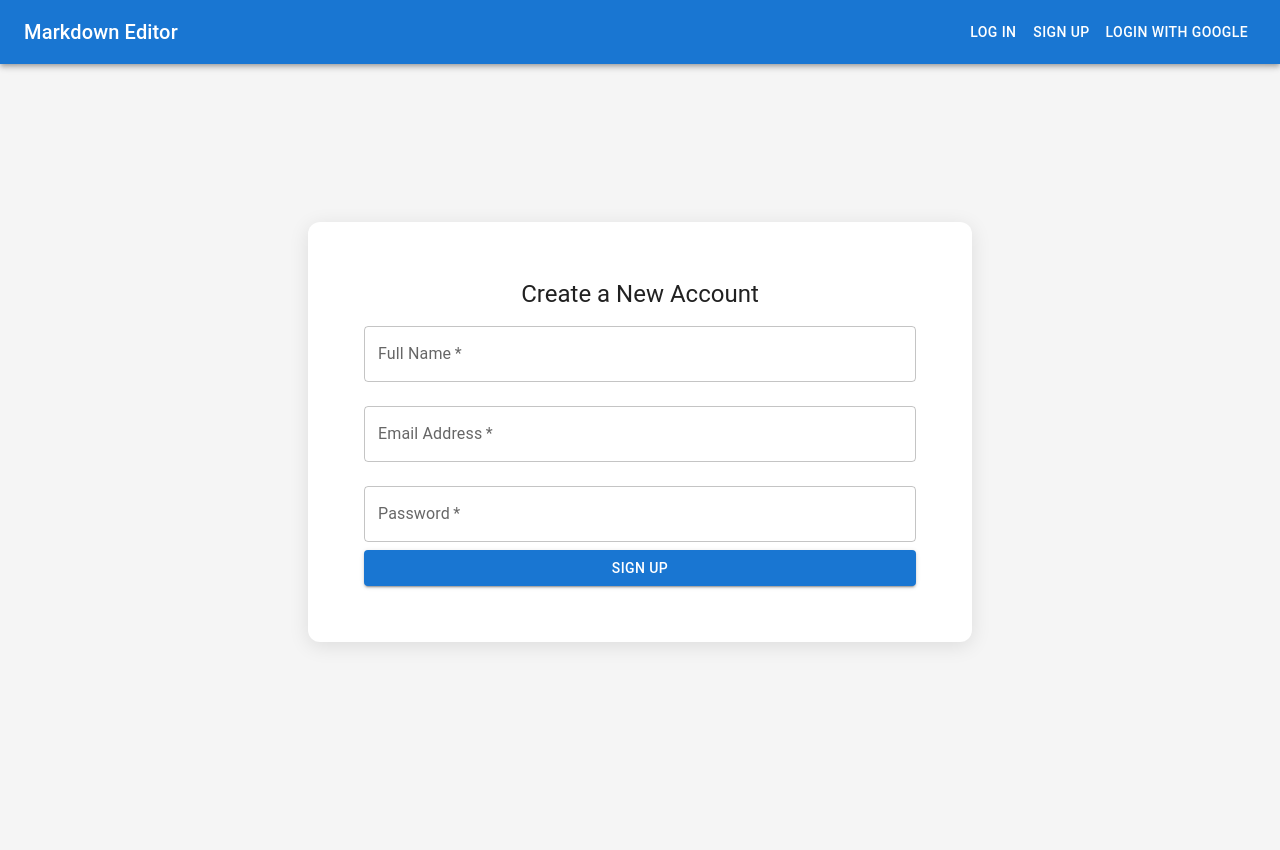
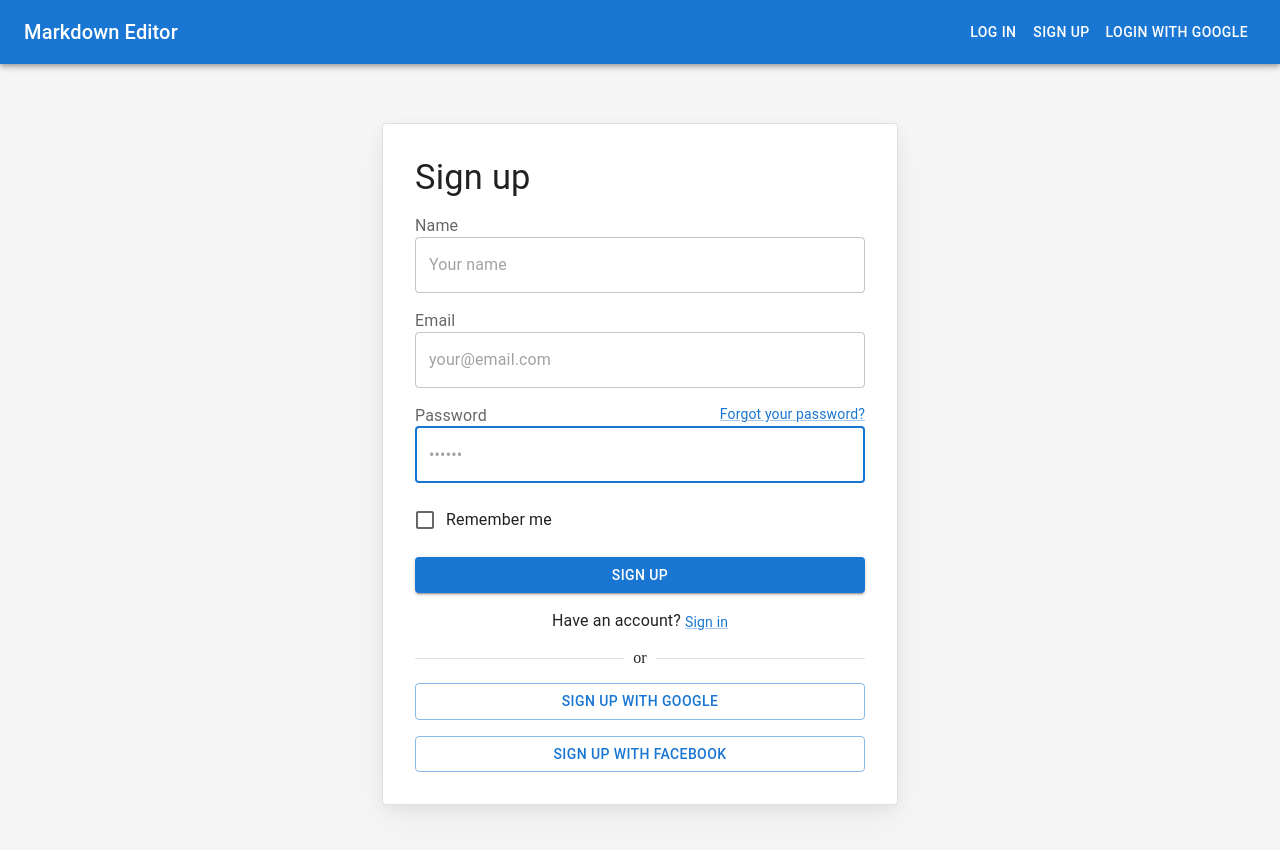
Before and after one commit to RihamAl/markdown_editor, a React (Vite) app: page /signup in a window 1280 px wide. Shown: the top 850 px of the page. Before the commit the page ends 800 px from the top, so only its background shows below. Built offline with nearby package versions, Linux system fonts and the light colour scheme.

Commit message:
Implement signup page with validation

```diff
--- a/src/components/SignupForm.tsx
+++ b/src/components/SignupForm.tsx
@@ -1,81 +1,215 @@
-import { Box, Button, TextField, Typography } from "@mui/material";
-import { signup } from "../api/auth";
-import { useNavigate } from "react-router-dom";
-import { useState } from "react";
+import * as React from 'react';
+import Box from '@mui/material/Box';
+import Button from '@mui/material/Button';
+import MuiCard from '@mui/material/Card';
+import Checkbox from '@mui/material/Checkbox';
+import Divider from '@mui/material/Divider';
+import FormLabel from '@mui/material/FormLabel';
+import FormControl from '@mui/material/FormControl';
+import FormControlLabel from '@mui/material/FormControlLabel';
+import Link from '@mui/material/Link';
+import TextField from '@mui/material/TextField';
+import Typography from '@mui/material/Typography';
+import { styled } from '@mui/material/styles';
+import {signup} from '../api/auth';
+import { useNavigate } from 'react-router-dom';
+/* import ForgotPassword from './ForgotPassword';
+import { GoogleIcon, FacebookIcon, SitemarkIcon } from './CustomIcons';
+ */
+
+
+const Card = styled(MuiCard)(({ theme }) => ({
+  display: 'flex',
+  flexDirection: 'column',
+  alignSelf: 'center',
+  width: '100%',
+  padding: theme.spacing(4),
+  gap: theme.spacing(2),
+  boxShadow:
+    'hsla(220, 30%, 5%, 0.05) 0px 5px 15px 0px, hsla(220, 25%, 10%, 0.05) 0px 15px 35px -5px',
+  [theme.breakpoints.up('sm')]: {
+    width: '450px',
+  },
+  ...theme.applyStyles('dark', {
+    boxShadow:
+      'hsla(220, 30%, 5%, 0.5) 0px 5px 15px 0px, hsla(220, 25%, 10%, 0.08) 0px 15px 35px -5px',
+  }),
+}));
 
 export default function SignupForm() {
+
   const navigate = useNavigate();
-  const [loading, setLoading] = useState(false);
 
-  const handleSubmit = async (event: React.FormEvent) => {
-    event.preventDefault();
-    setLoading(true);
+  const [emailError, setEmailError] = React.useState(false);
+  const [emailErrorMessage, setEmailErrorMessage] = React.useState('');
+  const [passwordError, setPasswordError] = React.useState(false);
+  const [passwordErrorMessage, setPasswordErrorMessage] = React.useState('');
 
-    const form = event.target as HTMLFormElement;
-    const formData = new FormData(form);
-    const name = formData.get("name") as string;
-    const email = formData.get("email") as string;
-    const password = formData.get("password") as string;
 
-    try {
-      // use await
-      const user = await signup(name, email, password);
+  const handleSubmit = async (event: React.FormEvent<HTMLFormElement>) => {
+  event.preventDefault();
 
-      console.log("User signed up successfully:", user);
+  if (!validateInputs()) return;
 
-      if (user?.id) {
-        alert("Signup successful!");
-        navigate("/login"); // redirect to login page
-      } else {
-        alert("Signup failed. Please try again.");
-      }
-    } catch (error) {
-      console.error("Error signing up:", error);
-      alert("Signup failed. Please check your info and try again.");
-    } finally {
-      setLoading(false);
+  const data = new FormData(event.currentTarget);
+  const email = data.get('email') as string;
+  const password = data.get('password') as string;
+  const name = data.get('name') as string;
+  try {
+    const result = await signup(name , email, password);
+
+    if (result?.id) {
+      alert('Signup successful');
+      navigate('/login');
     }
+  } catch (error) {
+    alert('Signup failed');
+    console.error(error);
+  }
+};
+
+  const validateInputs = () => {
+    const email = document.getElementById('email') as HTMLInputElement;
+    const password = document.getElementById('password') as HTMLInputElement;
+    //const name = document.getElementById('name') as HTMLInputElement;
+
+    let isValid = true;
+
+    if (!email.value || !/\S+@\S+\.\S+/.test(email.value)) {
+      setEmailError(true);
+      setEmailErrorMessage('Please enter a valid email address.');
+      isValid = false;
+    } else {
+      setEmailError(false);
+      setEmailErrorMessage('');
+    }
+
+    if (!password.value || password.value.length < 6) {
+      setPasswordError(true);
+      setPasswordErrorMessage('Password must be at least 6 characters long.');
+      isValid = false;
+    } else {
+      setPasswordError(false);
+      setPasswordErrorMessage('');
+    }
+
+    return isValid;
   };
 
   return (
-    <Box display="flex" flexDirection="column" alignItems="center" width="100%">
-      <Typography component="h1" variant="h5">
-        Create a New Account
+    <Card variant="outlined">
+      <Box sx={{ display: { xs: 'flex', md: 'none' } }}>
+        {/* <SitemarkIcon /> */}
+      </Box>
+      <Typography
+        component="h1"
+        variant="h4"
+        sx={{ width: '100%', fontSize: 'clamp(2rem, 10vw, 2.15rem)' }}
+      >
+        Sign up
       </Typography>
+      <Box
+        component="form"
+        onSubmit={handleSubmit}
+        noValidate
+        sx={{ display: 'flex', flexDirection: 'column', width: '100%', gap: 2 }}
+      >
 
-      <Box component="form" onSubmit={handleSubmit} width="100%">
-        <TextField
-          required
+        <FormControl>
+  <FormLabel htmlFor="name">Name</FormLabel>
+  <TextField
+    id="name"
+    name="name"
+    placeholder="Your name"
+    required
+    fullWidth
+  />
+</FormControl>
+
+        <FormControl>
+          <FormLabel htmlFor="email">Email</FormLabel>
+          <TextField
+            error={emailError}
+            helperText={emailErrorMessage}
+            id="email"
+            type="email"
+            name="email"
+            placeholder="your@email.com"
+            autoComplete="email"
+            autoFocus
+            required
+            fullWidth
+            variant="outlined"
+            color={emailError ? 'error' : 'primary'}
+          />
+        </FormControl>
+        <FormControl>
+          <Box sx={{ display: 'flex', justifyContent: 'space-between' }}>
+            <FormLabel htmlFor="password">Password</FormLabel>
+            <Link
+              component="button"
+              type="button"
+              variant="body2"
+              sx={{ alignSelf: 'baseline' }}
+            >
+              Forgot your password?
+            </Link>
+          </Box>
+          <TextField
+            error={passwordError}
+            helperText={passwordErrorMessage}
+            name="password"
+            placeholder="••••••"
+            type="password"
+            id="password"
+            autoComplete="current-password"
+            autoFocus
+            required
+            fullWidth
+            variant="outlined"
+            color={passwordError ? 'error' : 'primary'}
+          />
+        </FormControl>
+        <FormControlLabel
+          control={<Checkbox value="remember" color="primary" />}
+          label="Remember me"
+        />
+        {/* <ForgotPassword open={open} handleClose={handleClose} /> */}
+        <Button type="submit" fullWidth variant="contained">
+          Sign up
+        </Button>
+        <Typography sx={{ textAlign: 'center' }}>
+  Have an account?{' '}
+  <Link
+    component="button"
+    variant="body2"
+    onClick={() => navigate('/login')}
+    sx={{ alignSelf: 'center' }}
+  >
+    Sign in
+  </Link>
+</Typography>
+
+      </Box>
+      <Divider>or</Divider>
+      <Box sx={{ display: 'flex', flexDirection: 'column', gap: 2 }}>
+        <Button
           fullWidth
-          name="name"
-          label="Full Name"
-          margin="normal"
-        />
-        <TextField
-          required
+          variant="outlined"
+          onClick={() => alert('Sign in with Google')}
+          /* startIcon={<GoogleIcon />} */
+        >
+          Sign up with Google
+        </Button>
+        <Button
           fullWidth
-          name="email"
-          label="Email Address"
-          margin="normal"
-        />
-        <TextField
-          required
-          fullWidth
-          name="password"
-          label="Password"
-          type="password"
-          margin="normal"
-        />
-        <Button
-          type="submit"
-          fullWidth
-          variant="contained"
-          color="primary"
-          disabled={loading}
+          variant="outlined"
+          onClick={() => alert('Sign in with Facebook')}
+          /* startIcon={<FacebookIcon />} */
         >
-          {loading ? "Signing up..." : "Sign Up"}
+          Sign up with Facebook
         </Button>
       </Box>
-    </Box>
+    </Card>
   );
 }
--- a/src/pages/Signup.tsx
+++ b/src/pages/Signup.tsx
@@ -1,33 +1,21 @@
-import { Container, Paper } from "@mui/material";
+import { Container } from "@mui/material";
 import SignupForm from "../components/SignupForm";
 import Navbar from "../components/Navbar";
 
 export default function Signup() {
-  return (
-    <>
+  return (<>
         <Navbar />
-      <Container maxWidth="sm"
+        <Container
     sx={{
-          display: "flex",
-          flexDirection: "column",
-          alignItems: "center",
-          justifyContent: "center",
-          minHeight: `calc(100vh - 64px)`, // subtract AppBar height
-
-        }}
-      >
-        <Paper
-          elevation={4}
-          sx={{
-            p: 7,
-            borderRadius: 3,
-            width: "100%",
-            boxShadow: "0px 4px 20px rgba(0,0,0,0.1)",
+      minHeight: '100vh',
+      display: 'flex',
+      justifyContent: 'center',
+      alignItems: 'center',
     }}
   >
     <SignupForm />
-        </Paper>
   </Container>
+
       </>
   );
 }
```
Lines whose indentation alone changed are shown as unchanged.
